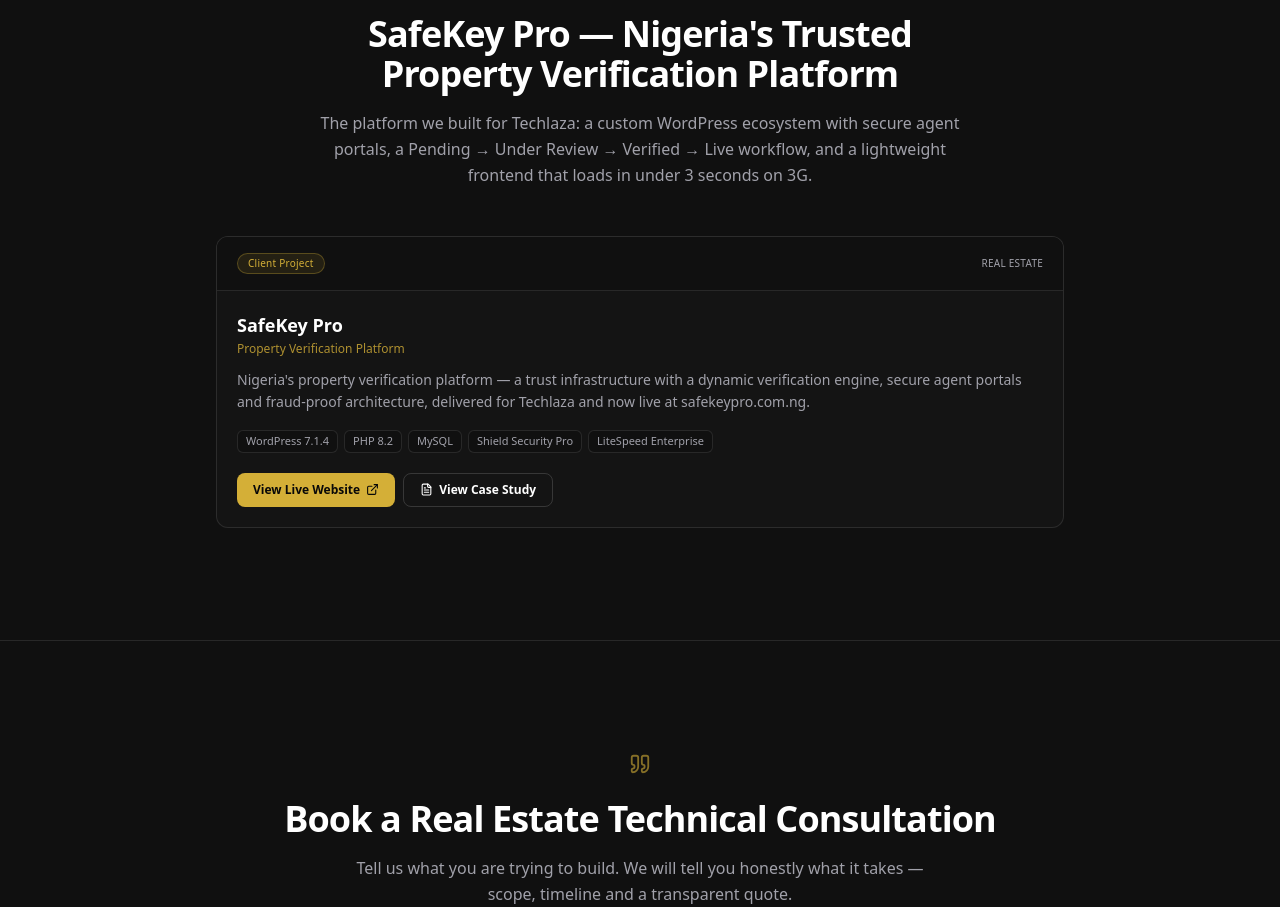
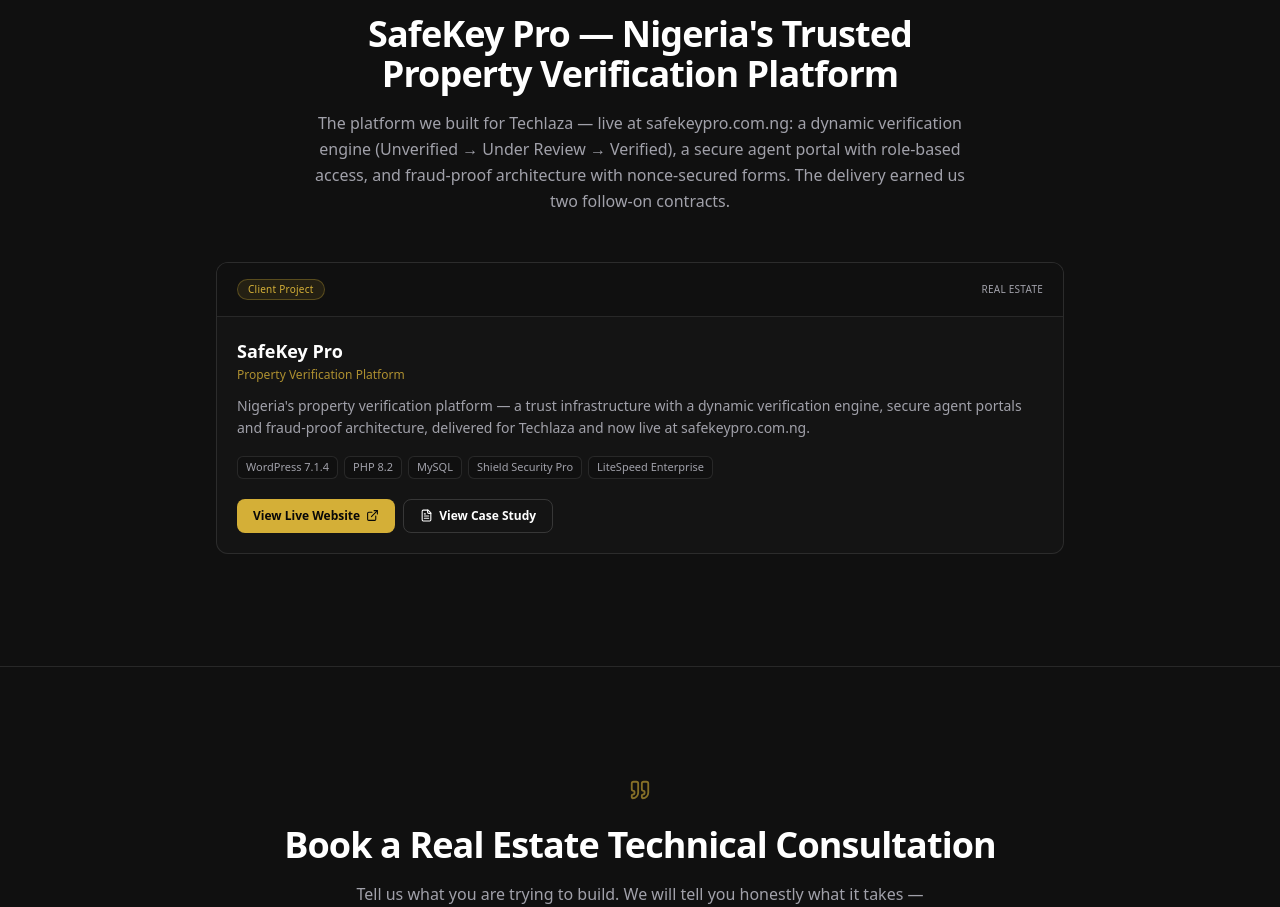
Before and after one commit to ericprince957-cloud/my_portfolio_V1, a Next.js app: page /real-estate-platforms in a window 1280 px wide. Shown: the part 2333-3240 px from the top of the page. Built offline with nearby package versions, Linux system fonts and the light colour scheme.

Commit message:
Real estate landing: refresh SafeKey Pro showcase with live URL and business impact

```diff
--- a/app/real-estate-platforms/page.tsx
+++ b/app/real-estate-platforms/page.tsx
@@ -18,7 +18,7 @@ export default function RealEstatePlatformsPage() {
       refPath="/real-estate-platforms"
       showcaseSlug="safekey-pro"
       showcaseTitle="SafeKey Pro — Nigeria's Trusted Property Verification Platform"
-      showcaseText="The platform we built for Techlaza: a custom WordPress ecosystem with secure agent portals, a Pending → Under Review → Verified → Live workflow, and a lightweight frontend that loads in under 3 seconds on 3G."
+      showcaseText="The platform we built for Techlaza — live at safekeypro.com.ng: a dynamic verification engine (Unverified → Under Review → Verified), a secure agent portal with role-based access, and fraud-proof architecture with nonce-secured forms. The delivery earned us two follow-on contracts."
       pains={[
         "Fraudulent listings erode buyer trust and put your brand at risk.",
         "Agents and property owners submit listings with no accountability or oversight.",
```
